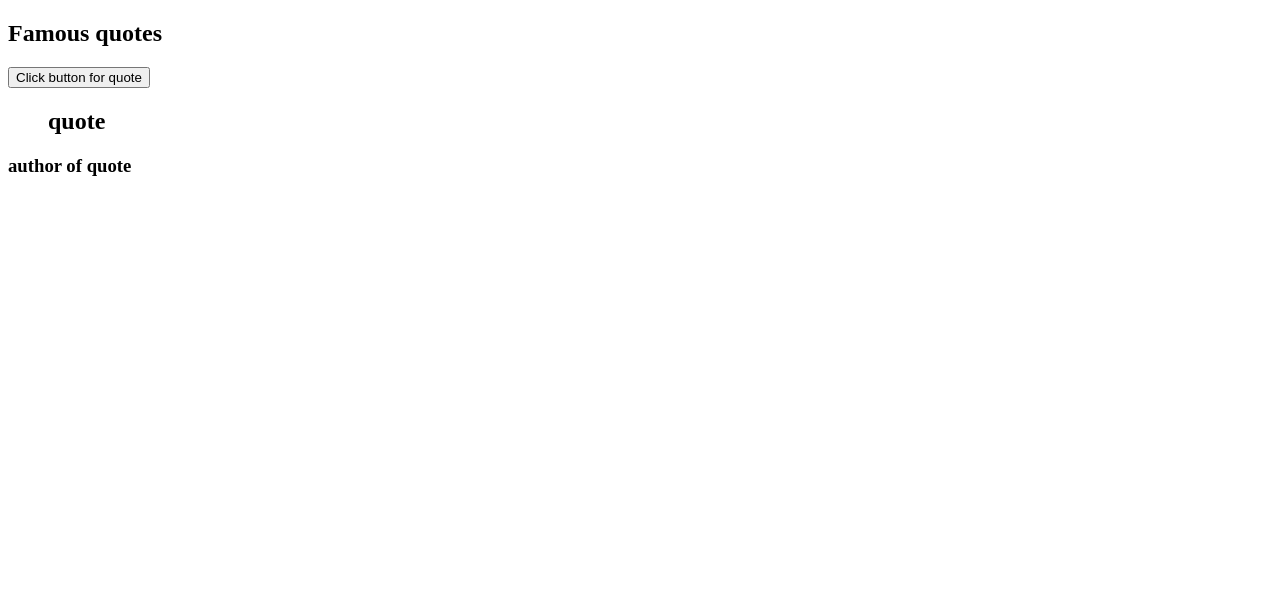
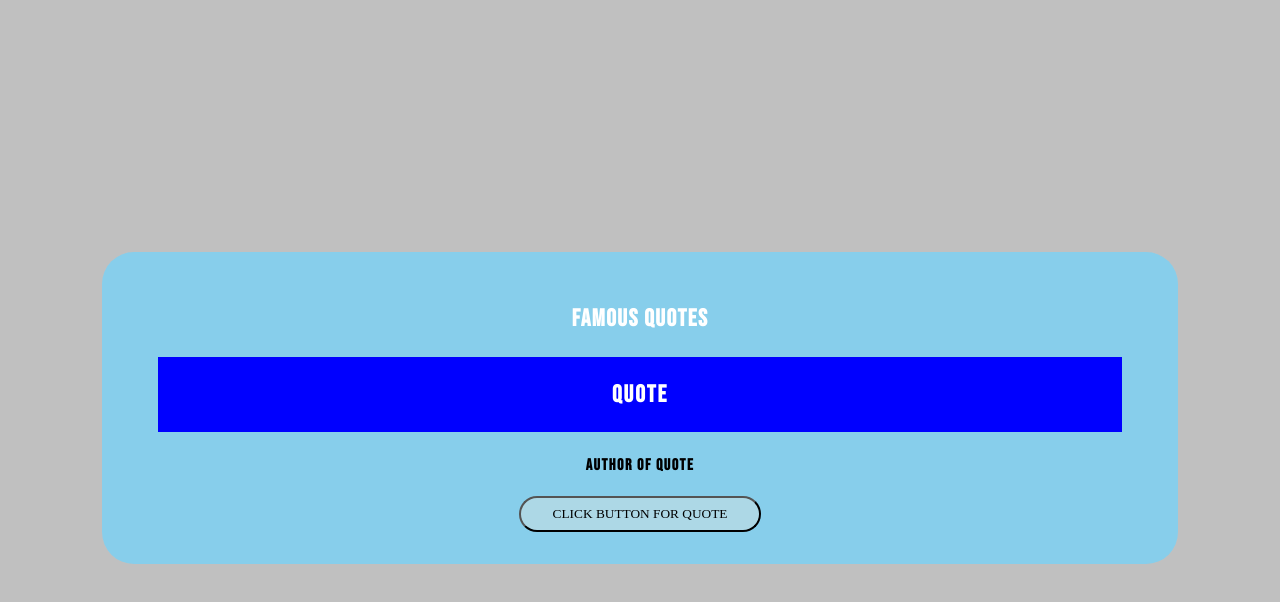
Before and after one commit to Nola360/Quote-Generator, a plain HTML site: page index.html in a window 1280 px wide. Drawn offline with Linux system fonts and the light colour scheme.

Commit message:
added css stlyes and moved quote details about button

```diff
--- a/index.html
+++ b/index.html
@@ -13,11 +13,12 @@
 <body>
   <div class="container">
     <h2>Famous quotes</h2>
-    <button type="button" id="quote-button">Click button for quote</button>
     <blockquote>
       <h2 id="quote">quote</h2>
     </blockquote>
-    <h3 id="quoteAuthor">author of quote</h3>
+    <h4 id="quoteAuthor">author of quote</h4>
+    <button type="button" id="quote-button">Click button for quote</button>
+
   </div>
 
 
--- a/style.css
+++ b/style.css
@@ -0,0 +1,52 @@
+@import url('https://fonts.googleapis.com/css?family=Bebas+Neue&display=swap');
+
+body {
+  min-height: 100vh;
+  display: flex;
+  align-items: center;
+  justify-content: center;
+  background: silver;
+  color: white;
+  font-family: 'Bebas Neue', cursive;
+  /* font-weight: 400; */
+  text-transform: uppercase;
+}
+
+.container {
+  text-align: center;
+  padding: 2rem;
+  border-radius: 2rem;
+  background: skyblue;
+  letter-spacing: 1.5px;;
+  flex: 0 0 80%;
+
+}
+
+#quote-button {
+  background-color: lightblue;
+  /* margin-top: 30px; */
+  color: black;
+  padding: .5rem 2rem;
+  outline: none;
+  border-radius: 2rem;
+  font-family: 'futura';
+  text-transform: uppercase;
+  cursor: pointer;
+}
+
+#quote-button:hover {
+  background: rgb(228, 228, 228);
+  color: black;
+}
+
+blockquote {
+  background: blue;
+  /* border-left: 30px solid silver; */
+  margin: 1.5rem;
+  padding: .2rem;
+  letter-spacing: 2px;
+}
+
+#quoteAuthor {
+  color: black;
+}
```
